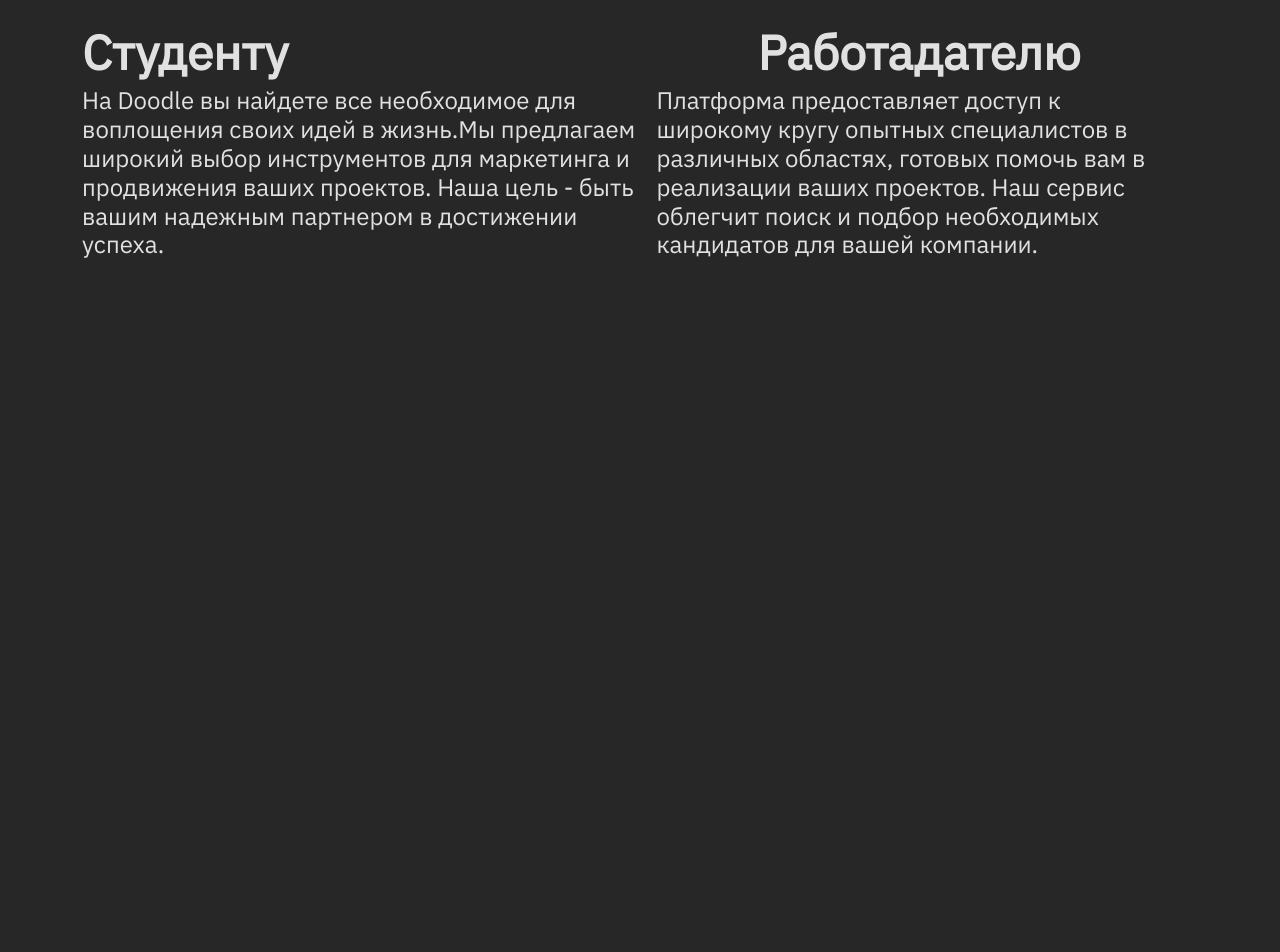
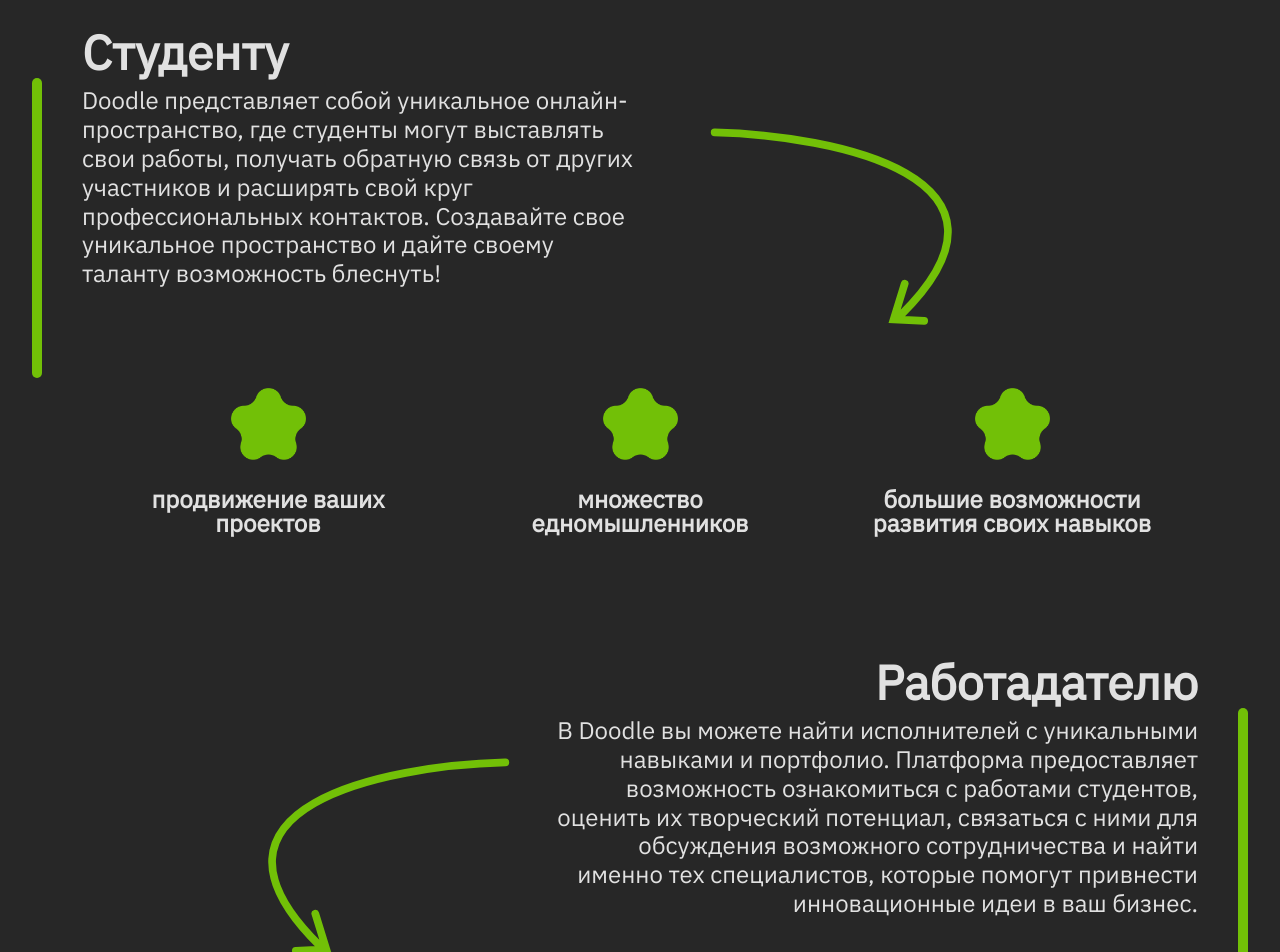
Before and after one commit to fultlin/doodle, a React (Create React App) app: page / in a window 1280 px wide. Shown: the part 900-1852 px from the top of the page. Before the commit the page ends 1328 px from the top, so only its background shows below. Built offline with nearby package versions, Linux system fonts and the light colour scheme.

Commit message:
finish about section

```diff
--- /dev/null
+++ b/src/components/assets/Arrow.jsx
@@ -0,0 +1,9 @@
+const Arrow = ({className}) => {
+    return (
+        <svg width="314" height="256" viewBox="0 0 314 256" fill="none" xmlns="http://www.w3.org/2000/svg" className={className}>
+            <path d="M308.072 5.80496C151.422 9.90314 -116.127 63.1893 66.826 243.558M61.2918 202.171L75.6215 248.609L35.9615 250.38" stroke="#72C007" stroke-width="10" stroke-linecap="round" />
+        </svg>
+    )
+}
+
+export default Arrow
--- a/src/components/main/about/About.jsx
+++ b/src/components/main/about/About.jsx
@@ -1,3 +1,6 @@
+import png from './assets/star.png'
+import Arrow from '../../assets/Arrow'
+
 const About = () => {
     return (
         <div className="about">
@@ -6,9 +9,29 @@
                     Студенту
                 </h3>
                 <p className="left">
-                    На Doodle вы найдете все необходимое для воплощения своих идей в жизнь.Мы предлагаем широкий выбор инструментов для
-                    маркетинга и продвижения ваших проектов. Наша цель - быть вашим надежным партнером в достижении успеха.
+                Doodle представляет собой уникальное онлайн-пространство, где студенты могут выставлять свои работы,
+                получать обратную связь от других участников и расширять свой круг профессиональных контактов.
+                Создавайте свое уникальное пространство и дайте своему таланту возможность блеснуть!
                 </p>
+                <div className="about__line about__line-1">
+
+                </div>
+                <Arrow className={'about__arrow-1'} />
+            </div>
+
+            <div className="about__student">
+                <div>
+                    <img src={png} alt="" />
+                    <p>продвижение ваших проектов</p>
+                </div>
+                <div>
+                    <img src={png} alt="" />
+                    <p>множество едномышленников</p>
+                </div>
+                <div>
+                    <img src={png} alt="" />
+                    <p>большие возможности развития своих навыков</p>
+                </div>
             </div>
 
             <div className="about__right">
@@ -16,9 +39,30 @@
                     Работадателю
                 </h3>
                 <p className="right">
-                    Платформа предоставляет доступ к широкому кругу опытных специалистов в различных областях, готовых помочь вам в реализации
-                    ваших проектов. Наш сервис облегчит поиск и подбор необходимых кандидатов для вашей компании.
+                    В Doodle вы можете найти исполнителей с уникальными навыками и портфолио.
+                    Платформа предоставляет возможность ознакомиться с работами студентов, оценить их творческий потенциал,
+                    связаться с ними для обсуждения возможного сотрудничества и найти именно тех специалистов,
+                    которые помогут привнести инновационные идеи в ваш бизнес.
                 </p>
+                <div className="about__line about__line-2">
+
+                </div>
+                <Arrow className={'about__arrow-2'} />
+            </div>
+
+            <div className="about__student">
+                <div>
+                    <img src={png} alt="" />
+                    <p>продвижение ваших проектов</p>
+                </div>
+                <div>
+                    <img src={png} alt="" />
+                    <p>множество едномышленников</p>
+                </div>
+                <div>
+                    <img src={png} alt="" />
+                    <p>большие возможности развития своих навыков</p>
+                </div>
             </div>
         </div>
     )
--- a/src/components/main/about/about.scss
+++ b/src/components/main/about/about.scss
@@ -1,18 +1,63 @@
+@use '../../../styles/variables.scss' as vb;
+
 .about {
-    display: flex;
-    flex-direction: row;
     text-align: center;
     position: relative;
     padding: 0 82px;
 
     &__left {
+        max-width: max-content;
         width: 100%;
         text-align: left;
+        position: relative;
+        margin-bottom: 100px;
     }
 
     &__right {
-        max-width: 760px;
         width: 100%;
+        position: relative;
+        text-align: right;
+        margin-bottom: 130px;
+
+    }
+
+    &_hwo {
+        margin: 44px auto 10px;
+        font-weight: 700;
+        font-size: 48px;
+    }
+
+    &__line {
+        border-radius: 20px;
+        width: 10px;
+        height: 300px;
+        background-color: vb.$color-secondary;
+        position: absolute;
+
+        &-1 {
+            top: 50px;
+            left: -50px;
+        }
+
+        &-2 {
+            right: -50px;
+            top: 50px;
+        }
+    }
+
+    &__arrow-1 {
+        transform: scaleX(-1);
+        position: absolute;
+        top: 100px;
+        right: -350px;
+        animation: show 4s infinite;
+    }
+
+    &__arrow-2 {
+        position: absolute;
+        left: 150px;
+        top: 100px;
+        animation: show 4s infinite
     }
 }
 
@@ -23,19 +68,44 @@
     line-height: 1.2;
 }
 
-.about_hwo {
-    margin: 44px auto 10px;
-    font-weight: 700;
-    font-size: 48px;
-}
 
 .left {
     max-width: 556px;
-
-    margin-bottom: 169px;
 }
 
 .right {
-    max-width: 525px;
-    margin: 0 auto;
+    max-width: 647px;
+    margin-left: auto;
+    text-align: right;
+    right: 0;
+    position: relative;
 }
+
+.about__student {
+    display: flex;
+    justify-content: space-around;
+    margin-bottom: 123px;
+
+    p {
+        margin-top: 25px;
+        font-weight: 600;
+        font-size: 24px;
+        text-align: center;
+        max-width: 300px;
+    }
+
+    img {
+        max-width: 75px;
+        max-height: 75px;
+    }
+}
+
+@keyframes show {
+    from {
+        height: 0px;
+    }
+
+    to{
+        height: 100%;
+    }
+}
```
Also changed, not shown: src/components/main/about/assets/star.png (added).
